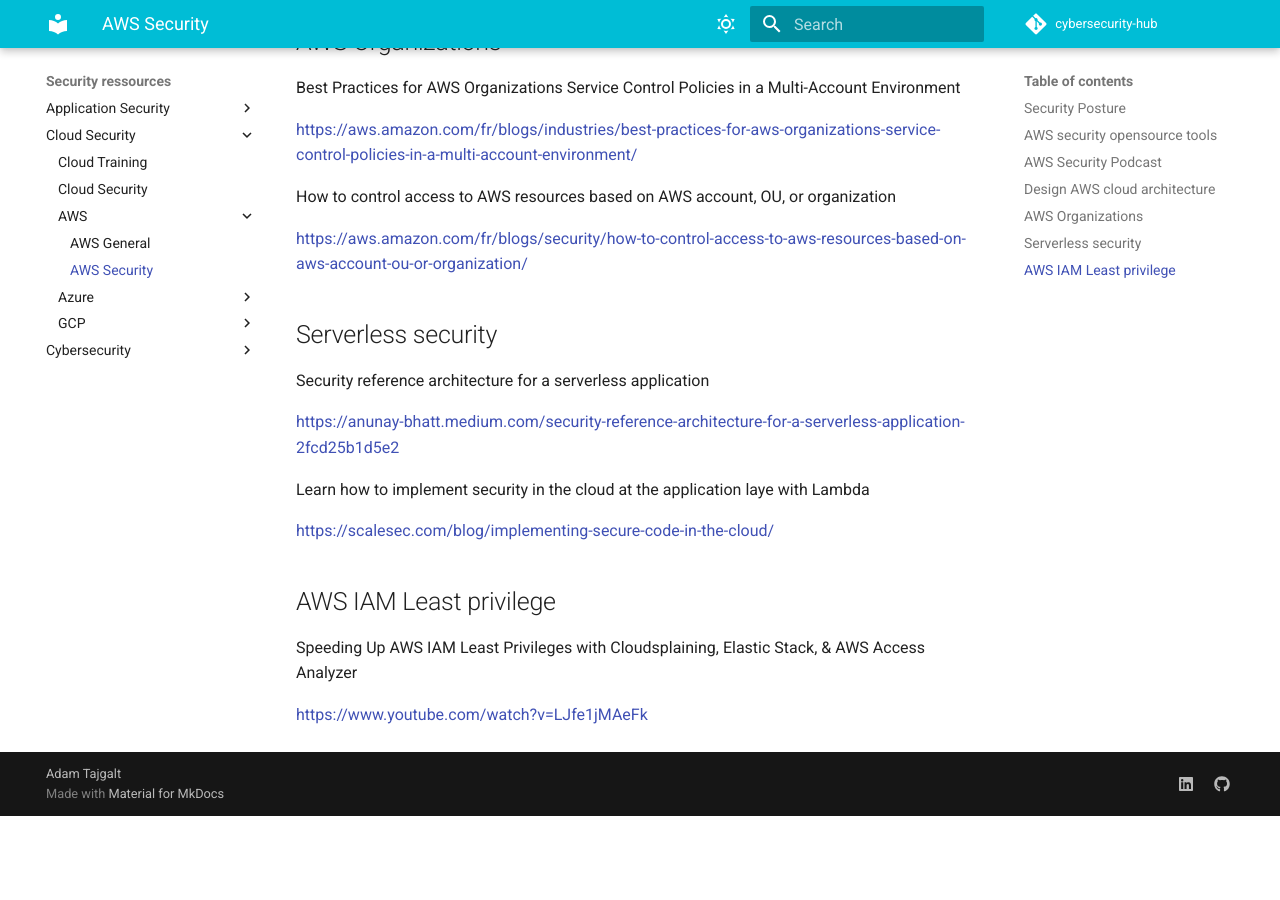
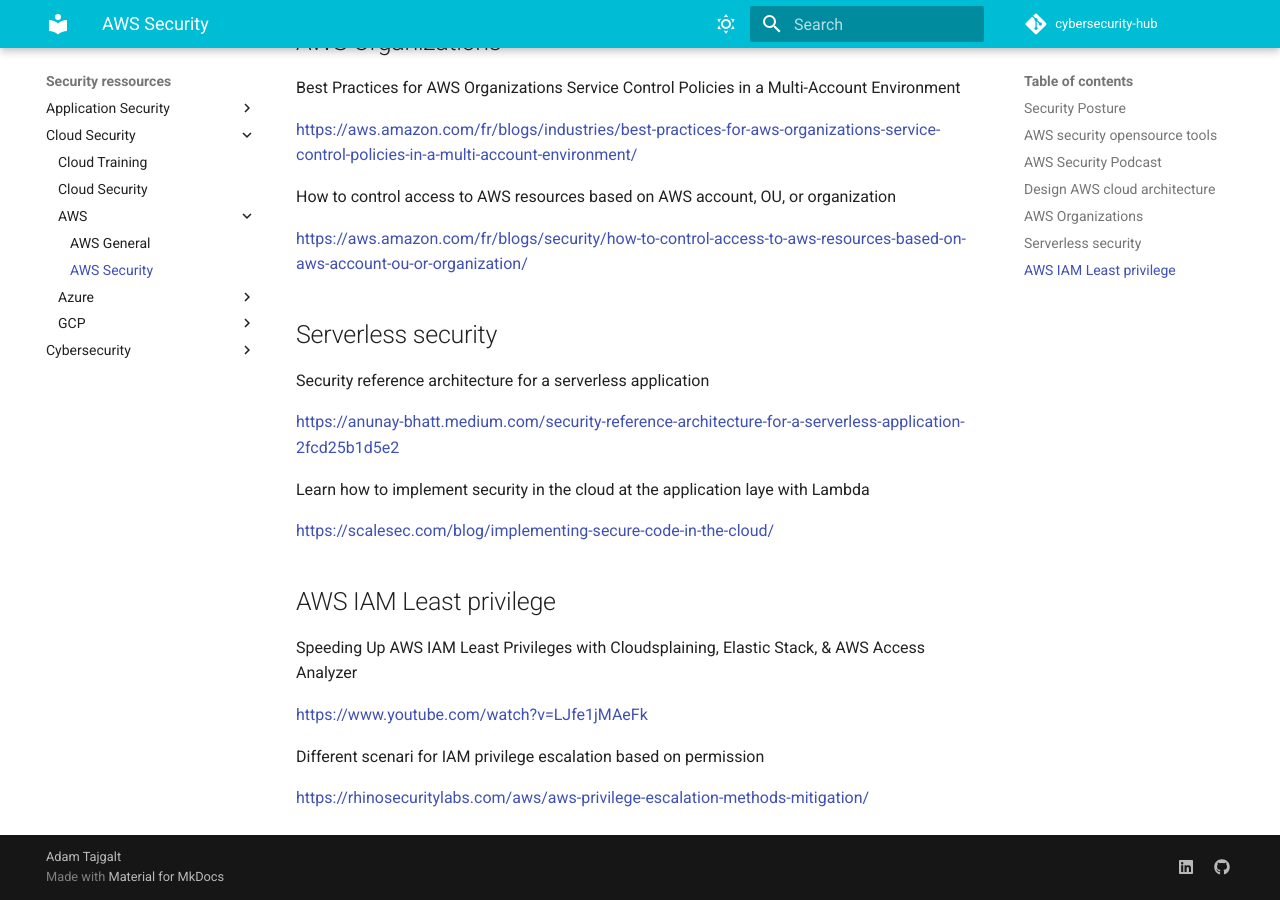
Before and after one commit to adamtaj/cybersecurity-hub, an MkDocs documentation site: the page built from docs/Security ressources/Cloud Security/AWS/AWS_Security.md, in a window 1280 px wide and 900 px high, scrolled down 1572 px. Built offline with MkDocs 1.6.1 and Material for MkDocs 9.7.7, drawn with Linux system fonts in a browser that asks for light colours; comment, search, counter and statistics services are not loaded; before the commit the page ends 2388 px from its top, so only the background shows below that.

Commit message:
Add more content

```diff
--- a/docs/Security ressources/Cloud Security/AWS/AWS_Security.md
+++ b/docs/Security ressources/Cloud Security/AWS/AWS_Security.md
@@ -78,3 +78,7 @@ Learn how to implement security in the cloud at the application laye with Lambda
 Speeding Up AWS IAM Least Privileges with Cloudsplaining, Elastic Stack, & AWS Access Analyzer
 
 <https://www.youtube.com/watch?v=LJfe1jMAeFk>
+
+Different scenari for IAM privilege escalation based on permission
+
+<https://rhinosecuritylabs.com/aws/aws-privilege-escalation-methods-mitigation/>
```
